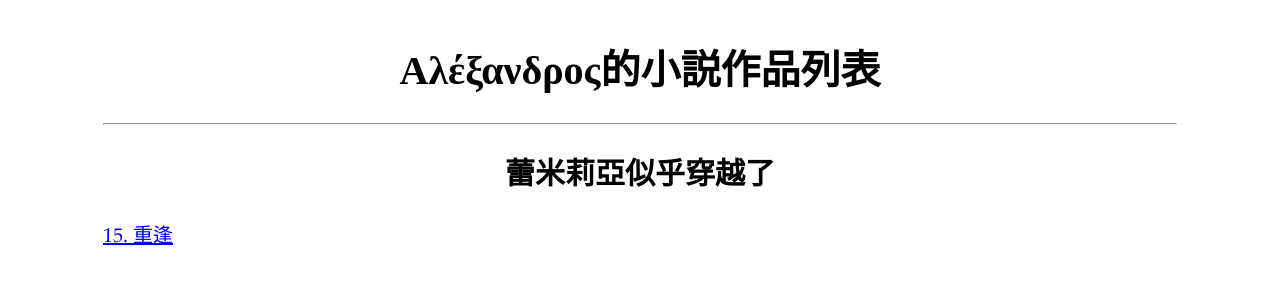
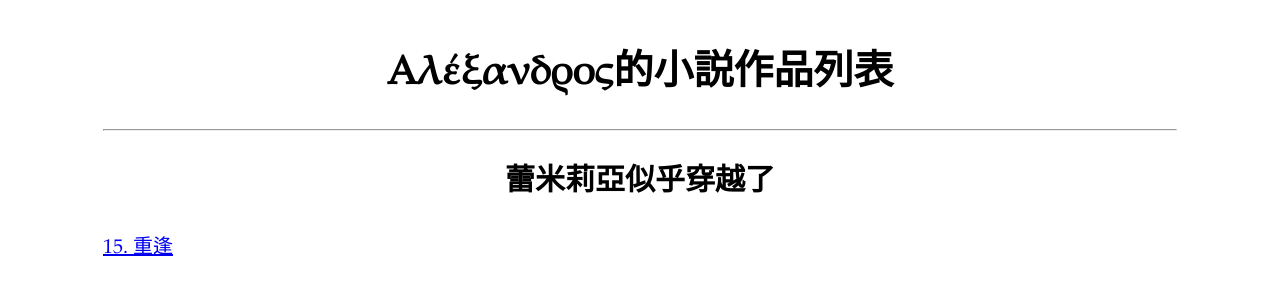
Before and after one commit to YamiyoshinLevi/Landing-Page-React, a plain HTML site: page index.html in a window 1280 px wide. Drawn offline with Linux system fonts and the light colour scheme; a web font is replaced by a local one.

Commit message:
Update index.html

```diff
--- a/index.html
+++ b/index.html
@@ -11,9 +11,9 @@
       <tbody>
         <tr>
           <td style="text-align: left; vertical-align: top; background-color: white;">
-            <center><h1>Αλέξανδρος的小説作品列表</h1></center>
+            <center><h1 style="font-family: universal;">Αλέξανδρος的小説作品列表</h1></center>
             <hr>
-            <center><h2>蕾米莉亞似乎穿越了</h2></center>
+            <center><h2 style="font-family: universal;">蕾米莉亞似乎穿越了</h2></center>
             <p style="font-family: universal;">
               <a href="novels/Remiliya.15.html">15. 重逢</a>
             </p>
```
